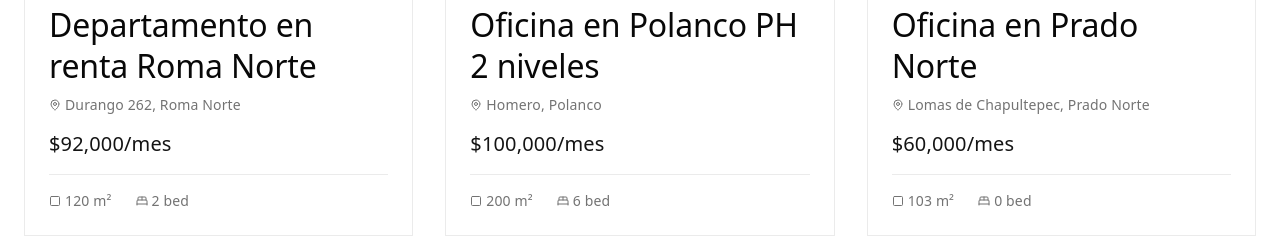
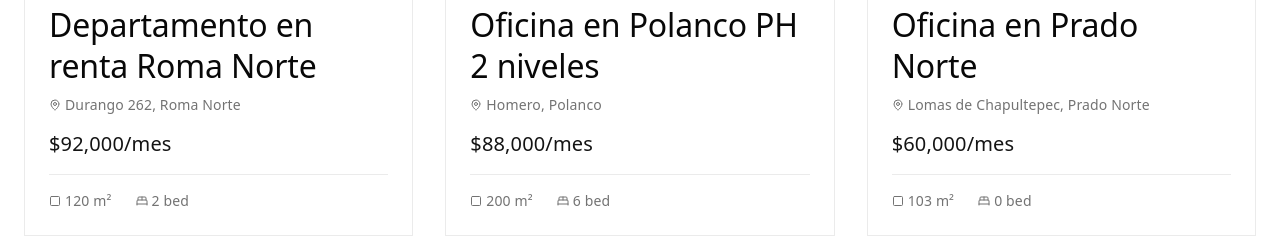
Before and after one commit to myrtazal-star/kgroup-brand-essence, a React (Vite) app: page /rent-catalog in a window 1280 px wide. Shown: the part 940-1178 px from the top of the page. Built offline with nearby package versions, Linux system fonts and the light colour scheme; the HTML template or start-up script is replaced by a standard one.

Commit message:
Update price

```diff
--- a/src/pages/PropertyDetails.tsx
+++ b/src/pages/PropertyDetails.tsx
@@ -61,7 +61,7 @@ const propertiesData = {
     id: "r2",
     title: "Oficina PH de 2 niveles en Polanco",
     location: "Homero, Polanco",
-    price: "$100,000",
+    price: "$88,000",
     priceType: "Renta mensual",
     area: "200 m²",
     bedrooms: 6,
--- a/src/pages/RentCatalog.tsx
+++ b/src/pages/RentCatalog.tsx
@@ -36,7 +36,7 @@ const RentCatalog = () => {
       id: "r2",
       title: "Oficina en Polanco PH 2 niveles",
       location: "Homero, Polanco",
-      price: "$100,000/mes",
+      price: "$88,000/mes",
       area: "200 m²",
       bedrooms: 6,
       bathrooms: 1.5,
```
